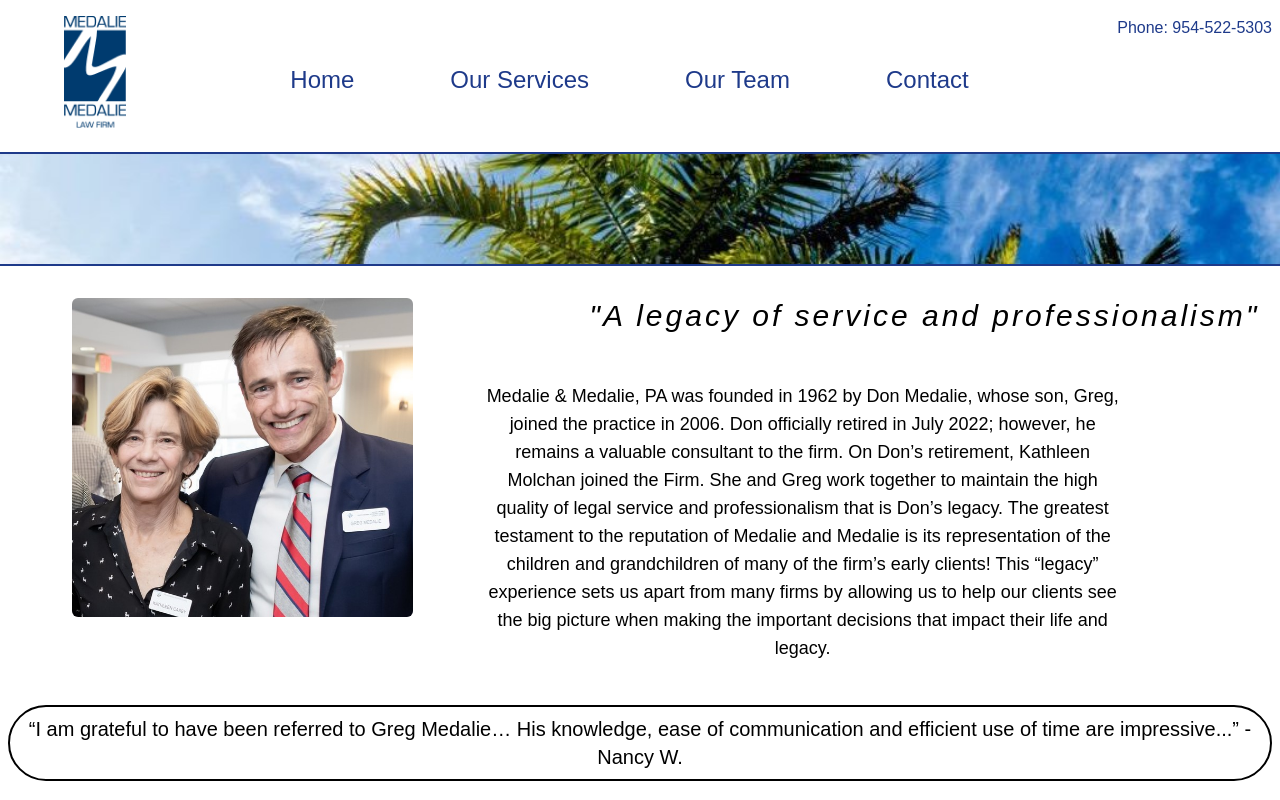
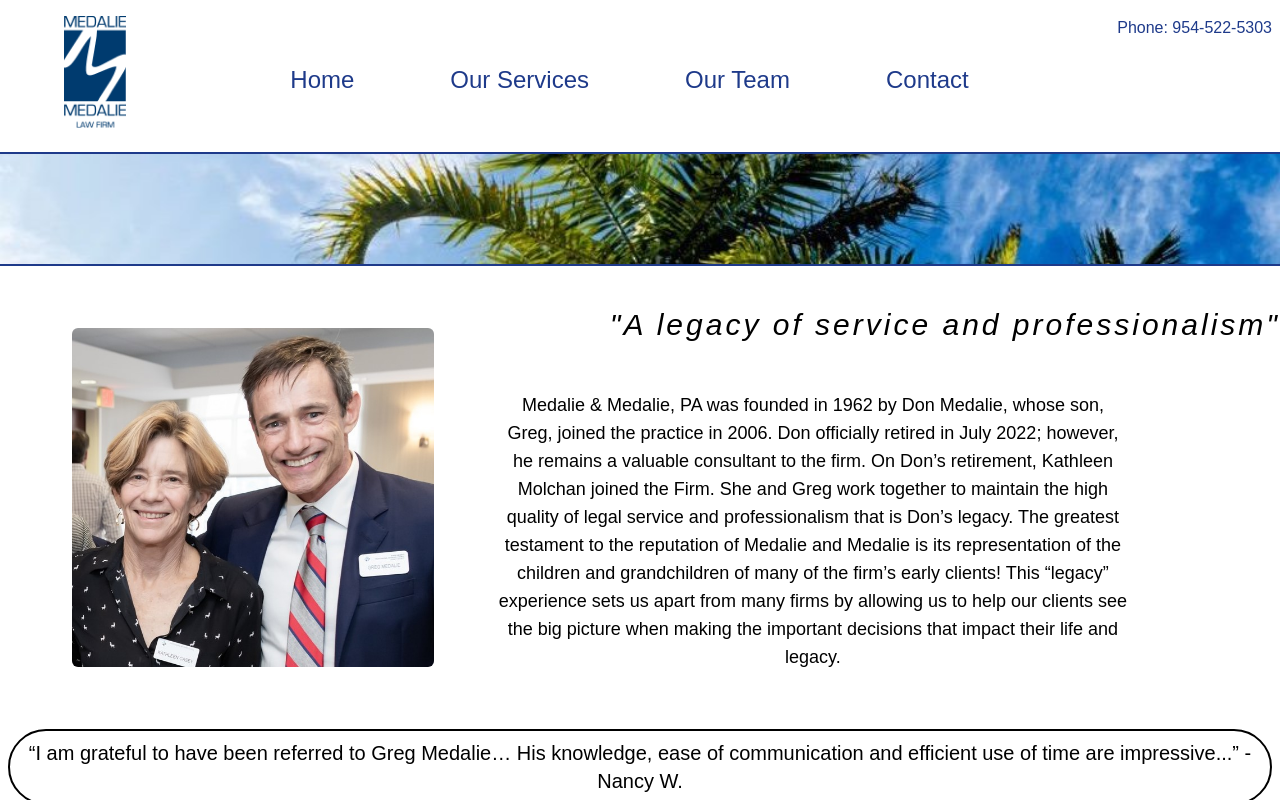
Before and after one commit to ChrisCasey-codestuff/medalie-law, a Next.js app: page / in a window 1280 px wide. Shown: the top 800 px of the page. Built offline with nearby package versions, Linux system fonts and the light colour scheme.

Commit message:
begins to adjust for mobile styling

```diff
--- a/pages/contact.js
+++ b/pages/contact.js
@@ -66,7 +66,7 @@
       <div className="flex flex-row w-full justify-center mt-5">
         <p className="text-2xl">Contact Us</p>
       </div>
-      <div className="flex flex-row w-full justify-center">
+      <div className="flex lg:flex-row sm:flex-col w-full justify-center">
         <div className="flex flex-col w-full items-start justify-start mt-16 ml-28 text-lg">
           <div className="m-2 mt-8">
             <p className="font-semibold">Phone:</p>
@@ -85,7 +85,7 @@
             <div className="flex flex-row w-full justify-center">
               <div className="flex flex-col items-end justify-center ">
                 <div className="flex flex-row justify-center items-center mt-14"></div>
-                <div className="flex flex-row w-full h-full mr-20">
+                <div className="flex flex-row w-full h-full sm:items-center sm:justify-center mr-20">
                   <ContactForm />
                 </div>
               </div>
--- a/pages/index.js
+++ b/pages/index.js
@@ -1,4 +1,12 @@
+import { useState } from 'react';
+
 export default function Home() {
+  const [isMenuOpen, setMenuOpen] = useState(false);
+
+  const toggleMenu = () => {
+    setMenuOpen(!isMenuOpen);
+  };
+
   return (
     <div className="flex flex-col w-full font-baskerville">
       <div className="flex flex-row border-b-2 border-blue-900 pb-2">
@@ -9,7 +17,19 @@
             src="/medalie-logo.png"
             className="text-black mr-4 ml-16 w-22 h-28"
           />
-          <nav className="flex w-full items-center justify-center text-blue-900">
+          {/* Hamburger Icon for Small Screens */}
+          <div className="lg:hidden md:hidden">
+            <button
+              onClick={toggleMenu}
+              className="text-blue-900 text-2xl p-2 focus:outline-none"
+            >
+              &#9776;
+            </button>
+          </div>
+          {/* Navigation Links for Medium and Large Screens */}
+          <nav
+            className={`hidden lg:flex md:flex w-full items-center justify-center text-blue-900`}
+          >
             <a
               href="/"
               className="m-12 text-2xl font-baskerville hover:drop-shadow-xl"
@@ -40,10 +60,10 @@
               data-aos="fade-up"
               data-aos-duration="2200"
             >
-              {' '}
               Contact
             </a>
           </nav>
+          {/* Phone Number */}
           <div className="h-full" data-aos="fade-left" data-aos-duration="1000">
             <p className="text-md whitespace-nowrap mr-2 font-baskerville text-blue-900">
               Phone: 954-522-5303
@@ -51,22 +71,67 @@
           </div>
         </div>
       </div>
-      <div>
+      {/* Full-Screen Navigation for Small Screens */}
+      <div
+        className={`lg:hidden md:hidden fixed inset-0 bg-white z-50 overflow-hidden ${
+          isMenuOpen ? 'block' : 'hidden'
+        }`}
+      >
+        <nav className="flex flex-col items-center justify-center h-full text-blue-900">
+          <a
+            href="/"
+            className="m-12 text-2xl font-baskerville hover:drop-shadow-xl"
+            data-aos="fade-up"
+            data-aos-duration="1000"
+          >
+            Home
+          </a>
+          <a
+            href="/practice"
+            className="m-12 text-2xl font-baskerville hover:drop-shadow-xl"
+            data-aos="fade-up"
+            data-aos-duration="1400"
+          >
+            Our Services
+          </a>
+          <a
+            href="/ourTeam"
+            className="m-12 text-2xl font-baskerville hover:drop-shadow-xl"
+            data-aos="fade-up"
+            data-aos-duration="1800"
+          >
+            Our Team
+          </a>
+          <a
+            href="/contact"
+            className="m-12 text-2xl font-baskerville hover:drop-shadow-xl"
+            data-aos="fade-up"
+            data-aos-duration="2200"
+          >
+            Contact
+          </a>
+        </nav>
+      </div>
+      {/* ... (rest of your content) */}
+
+      <div className="sm:w-full">
+        <div className="sm:w-full">
           <img
             src="/palm-trees.jpg"
-          className="w-full border-b-2 border-blue-900 h-28"
+            className="w-full border-b-2 border-blue-900 h-28 sm:w-full"
           ></img>
         </div>
+
         <div className="flex flex-row font-baskerville">
           <div className="flex flex-row justify-start">
             <div>
               <div className="flex flex-row">
                 <div className="flex flex-col items-center justify-center text-xl">
                   <div className="flex flex-row justify-center items-center mt-8"></div>
-                <div className="flex flex-row text-2xl w-full ml-36">
+                  <div className="flex lg:flex-row md:flex-row sm:flex-col text-2xl sm:items-center w-full lg:ml-36">
                     <img
                       src="/KMGM.jpg"
-                    className="w-1/3 h-4/5 rounded-md"
+                      className="lg:w-1/3 sm:w-1/2 h-4/5 rounded-md sm:mb-6"
                       data-aos="fade-right"
                       data-aos-duration="1000"
                     ></img>
@@ -78,20 +143,20 @@
                       <p className="italic font-thin text-black text-3xl tracking-widest w-full lg:ml-48">
                         "A legacy of service and professionalism"
                       </p>
-                    <p className="w-3/4 text-black mt-12 text-lg text-center mr-60">
-                      Medalie & Medalie, PA was founded in 1962 by Don Medalie,
-                      whose son, Greg, joined the practice in 2006. Don
-                      officially retired in July 2022; however, he remains a
-                      valuable consultant to the firm. On Don’s retirement,
+                      <p className="lg:w-3/4 sm:w-full text-black mt-12 text-lg text-center lg:mr-60 sm:mb-10">
+                        Medalie & Medalie, PA was founded in 1962 by Don
+                        Medalie, whose son, Greg, joined the practice in 2006.
+                        Don officially retired in July 2022; however, he remains
+                        a valuable consultant to the firm. On Don’s retirement,
                         Kathleen Molchan joined the Firm. She and Greg work
-                      together to maintain the high quality of legal service and
-                      professionalism that is Don’s legacy. The greatest
-                      testament to the reputation of Medalie and Medalie is its
-                      representation of the children and grandchildren of many
-                      of the firm’s early clients! This “legacy” experience sets
-                      us apart from many firms by allowing us to help our
-                      clients see the big picture when making the important
-                      decisions that impact their life and legacy.
+                        together to maintain the high quality of legal service
+                        and professionalism that is Don’s legacy. The greatest
+                        testament to the reputation of Medalie and Medalie is
+                        its representation of the children and grandchildren of
+                        many of the firm’s early clients! This “legacy”
+                        experience sets us apart from many firms by allowing us
+                        to help our clients see the big picture when making the
+                        important decisions that impact their life and legacy.
                       </p>
                     </div>
                   </div>
@@ -102,9 +167,9 @@
                         data-aos="fade-left"
                         data-aos-duration="1000"
                       >
-                      “I am grateful to have been referred to Greg Medalie… His
-                      knowledge, ease of communication and efficient use of time
-                      are impressive...” -Nancy W.
+                        “I am grateful to have been referred to Greg Medalie…
+                        His knowledge, ease of communication and efficient use
+                        of time are impressive...” -Nancy W.
                       </p>
                       <p
                         className="p-2 border-2 border-black rounded-full m-4"
@@ -134,5 +199,6 @@
           </div>
         </div>
       </div>
+    </div>
   );
 }
--- a/tailwind.config.js
+++ b/tailwind.config.js
@@ -8,8 +8,15 @@
   theme: {
     extend: {
       fontFamily: {
-        'baskerville': ['Baskerville', 'sans-serif'],
-  },}},
+        baskerville: ['Baskerville', 'sans-serif'],
+      },
+      screens: {
+        sm: '360px',
+        md: '768px',
+        lg: '1024px',
+        xl: '1280px',
+      },
+    },
+  },
   plugins: [],
-
-}
+};
```
Lines whose indentation alone changed are shown as unchanged.
